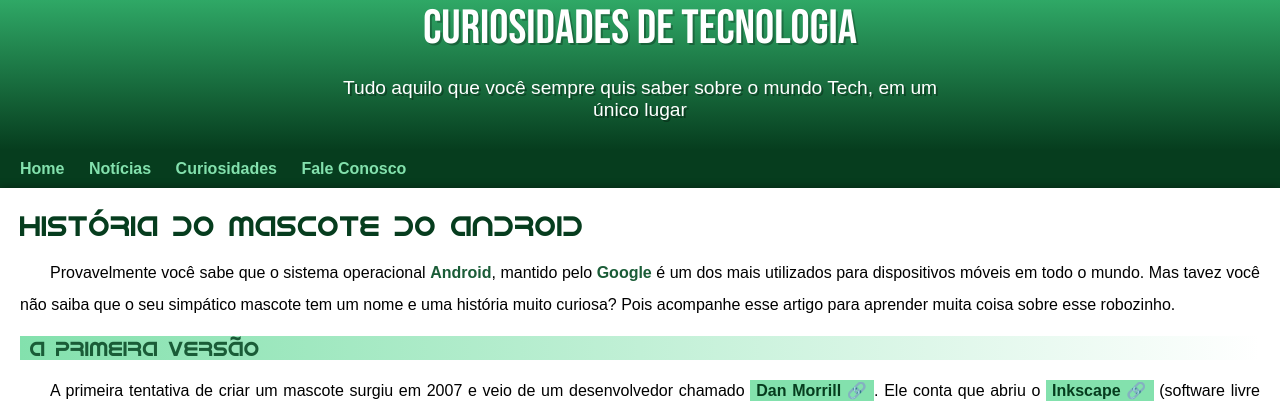
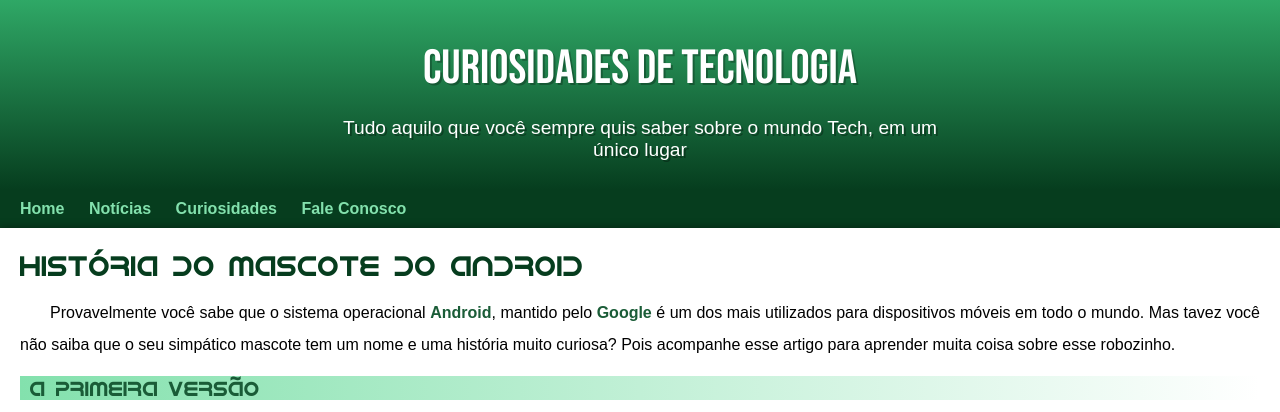
Before and after one commit to Viniciusllm/projeto-android, a plain HTML site: page index.html in a window 1280 px wide. Shown: the top 412 px of the page. Drawn offline with Linux system fonts and the light colour scheme.

Commit message:
Update style.css

```diff
--- a/estilo/style.css
+++ b/estilo/style.css
@@ -43,7 +43,7 @@ header {
     background-image: linear-gradient(to bottom, var(--cor3), var(--cor5));
     min-height: 150px;
     text-align: center;
-    padding-top: 0px;
+    padding-top: 40px;
 }
 
 header>h1 {
```
